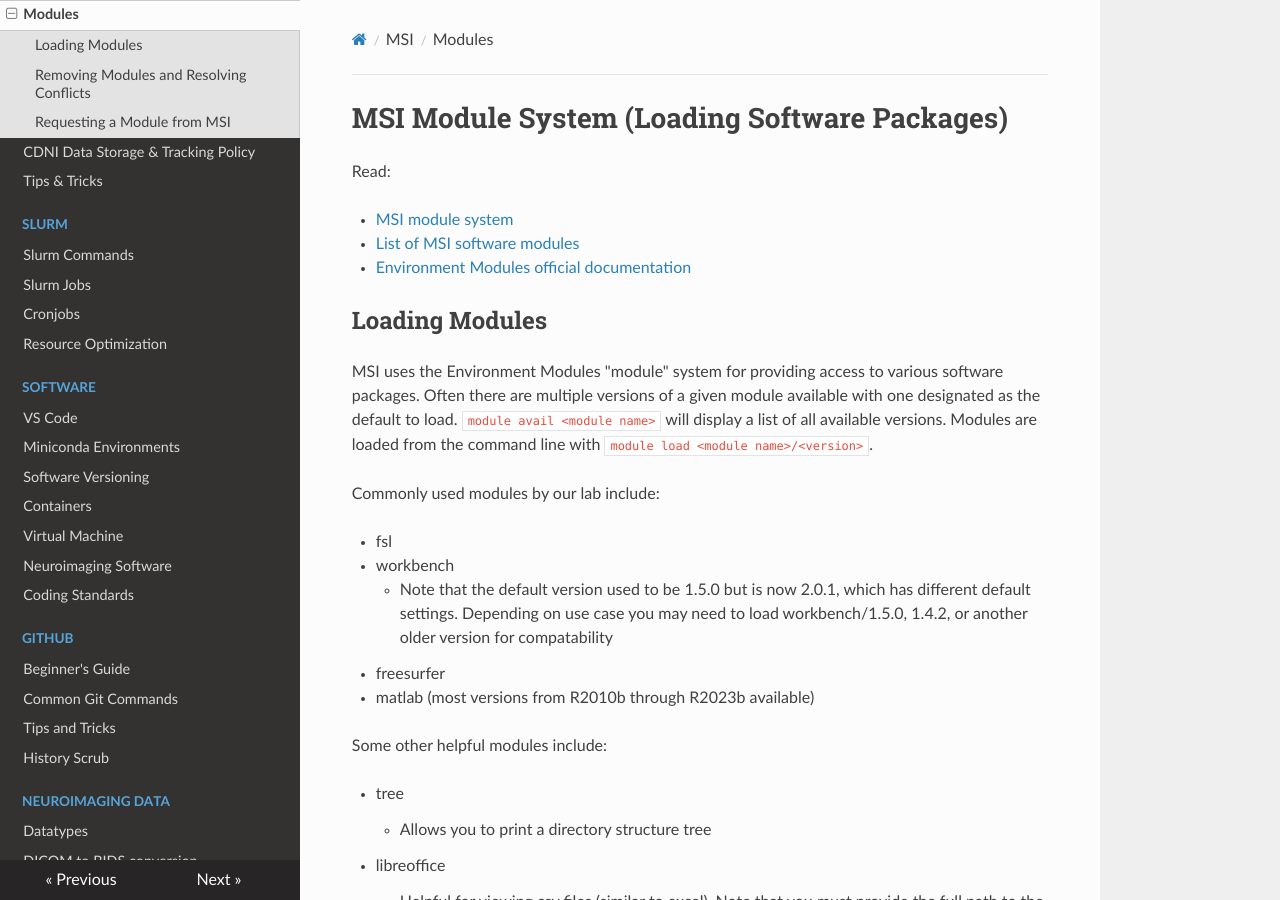
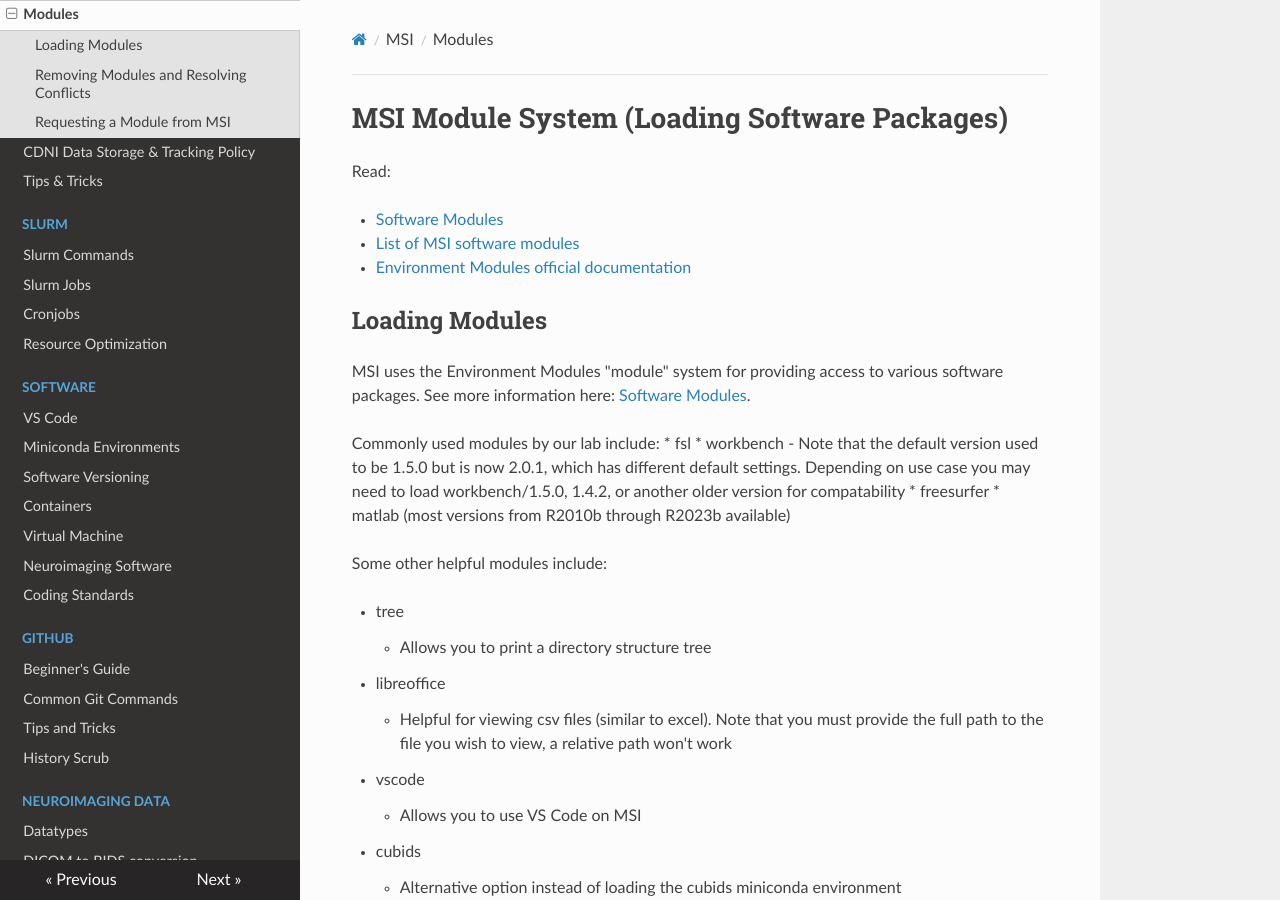
Before and after one commit to DCAN-Labs/cdni-brain, an MkDocs documentation site: the page built from docs/modules.md, in a window 1280 px wide and 900 px high. Built offline with MkDocs 1.6.1, drawn with Linux system fonts in a browser that asks for light colours; nearby versions of some CDN libraries.

Commit message:
Update modules.md

```diff
--- a/docs/modules.md
+++ b/docs/modules.md
@@ -2,7 +2,7 @@
 
 Read:
 
-* [MSI module system](https://www.msi.umn.edu/support/faq/what-software-does-msi-offer-how-do-i-access-it)
+* [Software Modules](https://userdocs.msi.umn.edu/software/software_modules.html)
 
 * [List of MSI software modules](https://www.msi.umn.edu/software)
 
@@ -10,10 +10,9 @@ Read:
 
 ## Loading Modules
 
-MSI uses the Environment Modules "module" system for providing access to various software packages. Often there are multiple versions of a given module available with one designated as the default to load.  `module avail <module name>` will display a list of all available versions. Modules are loaded from the command line with `module load <module name>/<version>`.
+MSI uses the Environment Modules "module" system for providing access to various software packages. See more information here: [Software Modules](https://userdocs.msi.umn.edu/software/software_modules.html).
 
 Commonly used modules by our lab include:
-
 * fsl
 * workbench
     - Note that the default version used to be 1.5.0 but is now 2.0.1, which has different default settings. Depending on use case you may need to load workbench/1.5.0, 1.4.2, or another older version for compatability
```
